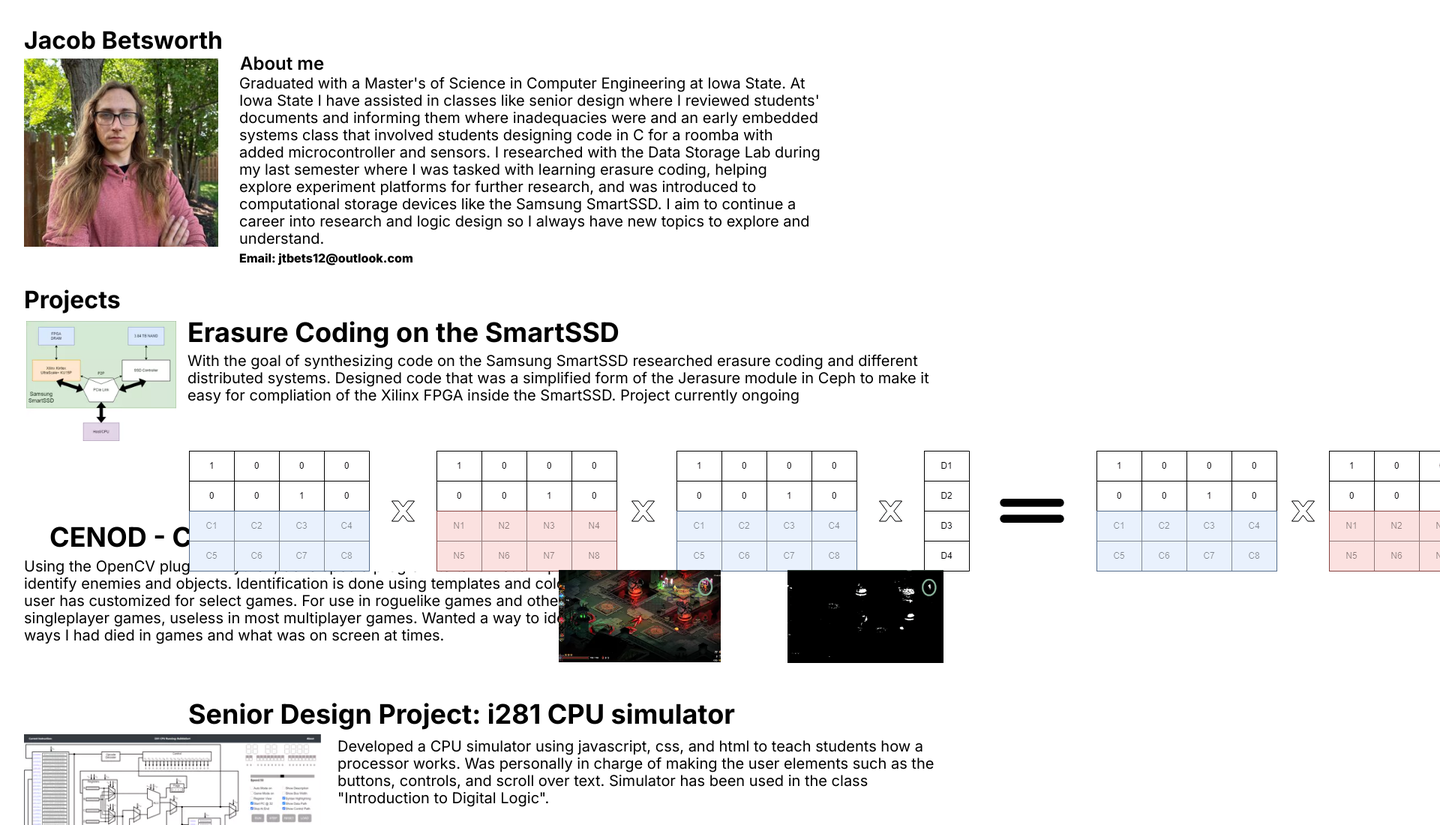
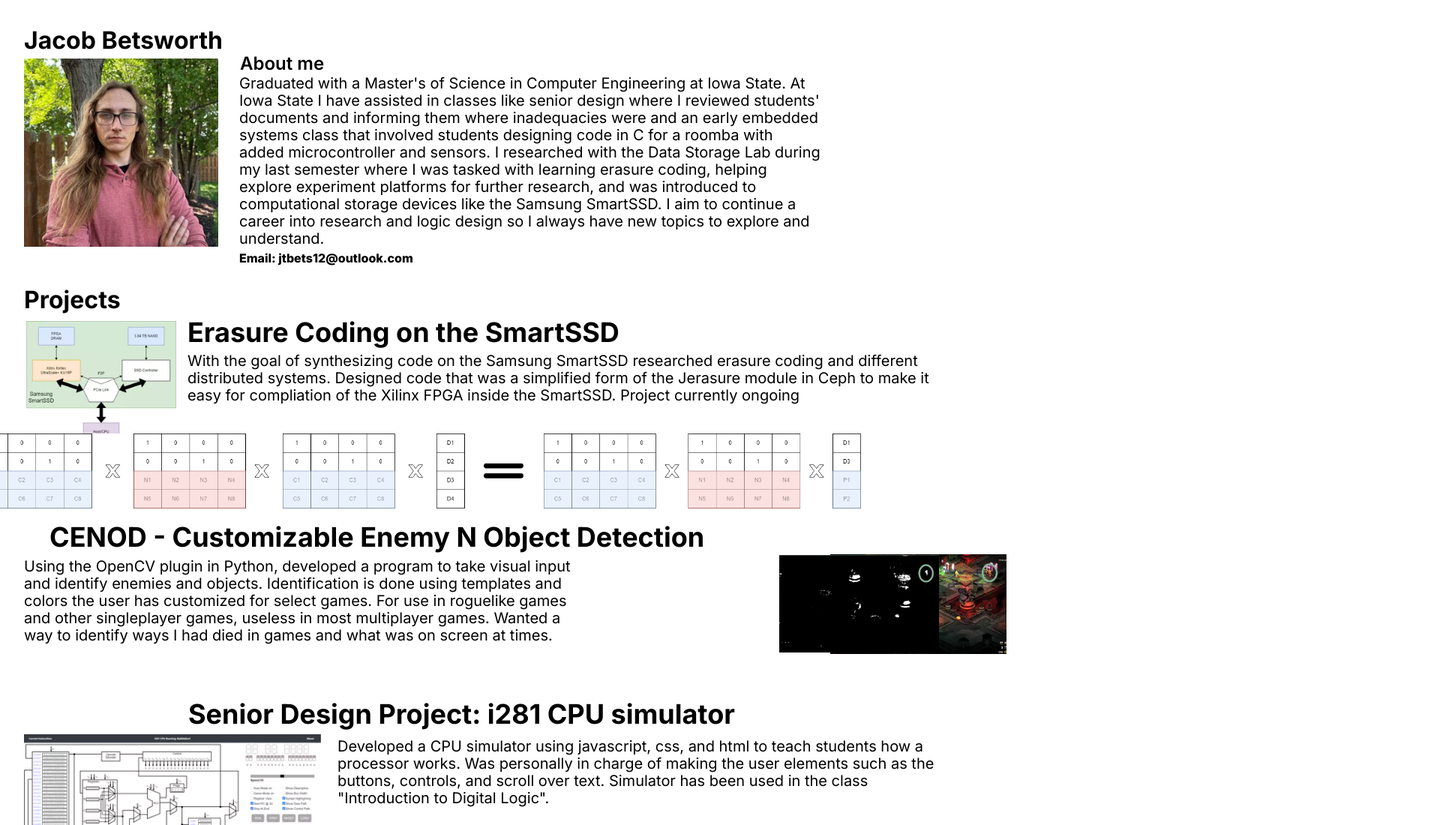
Before and after one commit to jtbets12/jtbets12.github.io, a website built with Parcel: page index.html in a window 1280 px wide. Shown: the top 1100 px of the page at 75% size, 1920 px wide, since content can reach past the window. Built offline with nearby package versions, Linux system fonts and the light colour scheme.

Commit message:
Proper width

```diff
--- a/index.css
+++ b/index.css
@@ -84,7 +84,7 @@
 .home-text10 {
   top: 744px;
   left: var(--dl-space-space-twounits);
-  right: 450px;
+  right: 500px;
   position: absolute;
   font-size: 20px;
 }
@@ -141,25 +141,26 @@
   object-fit: cover;
 }
 .home-image3 {
-  top: 601px;
-  left: 252px;
-  width: 800;
+  top: 578px;
+  right: 132px;
+  width: auto;
+  height: 100px;
   position: absolute;
   object-fit: cover;
 }
 .home-image4 {
-  top: 760px;
-  left: 745px;
-  width: 216px;
-  height: 123px;
+  top: 739px;
+  left: 1107px;
+  width: 235px;
+  height: 133px;
   position: absolute;
   object-fit: cover;
 }
 .home-image5 {
-  top: 760px;
-  right: 22px;
-  width: 208px;
-  height: 124px;
+  top: 740px;
+  right: 28px;
+  width: 213px;
+  height: 130px;
   position: absolute;
   object-fit: cover;
 }
```
